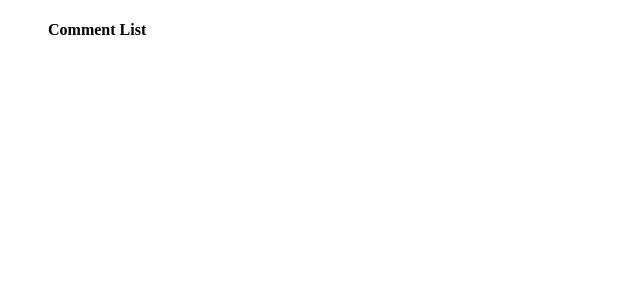
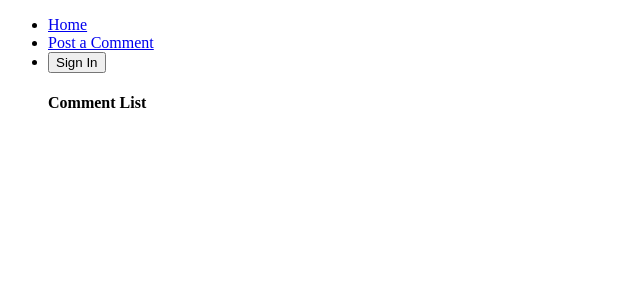
Before and after one commit to ypa/react-testing, a React (Create React App) app: page / in a window 1280 px wide. Shown: the top 300 px of the page, without its empty margins (0-640 px from the left). Built offline with nearby package versions, Linux system fonts and the light colour scheme.

Commit message:
Add navigation headers

```diff
--- a/src/components/App.js
+++ b/src/components/App.js
@@ -1,16 +1,52 @@
 import React, { Component } from 'react';
-import { Route } from 'react-router-dom';
+import { Route, Link } from 'react-router-dom';
+import { connect } from 'react-redux';
 import CommentBox from 'components/CommentBox';
 import CommentList from 'components/CommentList';
 
 
-export default class App extends Component {
+class App extends Component {
+  renderButton() {
+    if (this.props.auth) {
+      return (
+        <button>Sign Out</button>
+      );
+    } else {
+      return (
+        <button>Sign In</button>
+      );
+    }
+  }
+
+  renderHeader() {
+    return (
+      <ul>
+        <li>
+          <Link to="/">Home</Link>
+        </li>
+        <li>
+          <Link to="/post">Post a Comment</Link>
+        </li>
+        <li>
+          {this.renderButton()}
+        </li>
+      </ul>
+    )
+  }
+
   render() {
     return (
       <div>
+        {this.renderHeader()}
         <Route path="/post" component={CommentBox} />
         <Route path="/" exact component={CommentList} />
       </div>
     );
   }
 }
+
+function mapStateToProps(state) {
+  return { auth: state.auth };
+}
+
+export default connect(mapStateToProps)(App);
```
